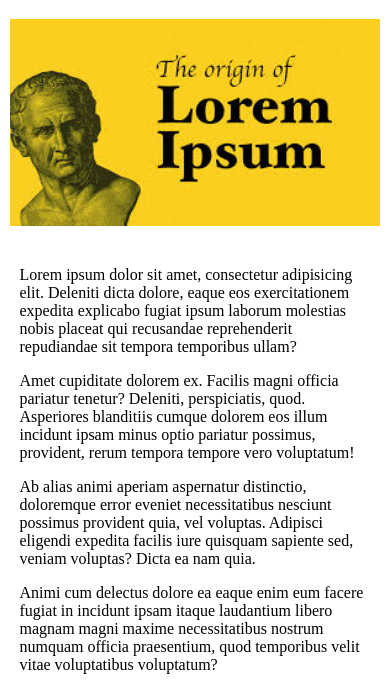
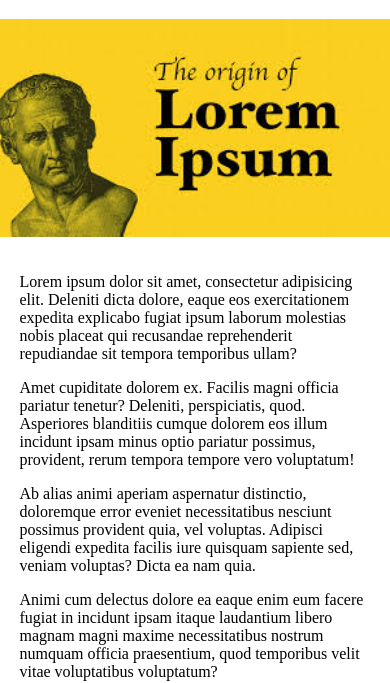
Before and after one commit to XioGamez/comp584-hw3, a plain HTML site: page index.html in a window 390 px wide. Shown: the part 185-868 px from the top of the page. Drawn offline with Linux system fonts and the light colour scheme.

Commit message:
image responsive

```diff
--- a/index.html
+++ b/index.html
@@ -90,7 +90,7 @@
         <h1>Where It Began</h1>
 
         <!-- Hero Image -->
-        <img src="images/banner.jpeg" alt="banner" width="95%">
+        <img src="images/banner.jpeg" alt="The Origin Of Lorem Ipsum" style="width: 100%; max-width: 600px; height: auto; display: block; margin: 0 auto;">
 
         <!-- Body copy -->
         <div style="padding:5%; text-align:left;">
```
